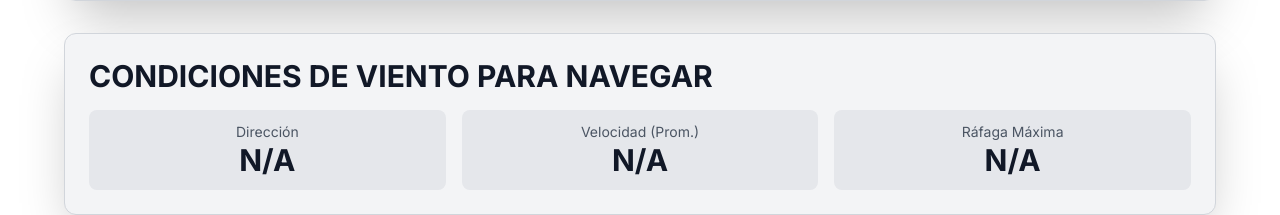
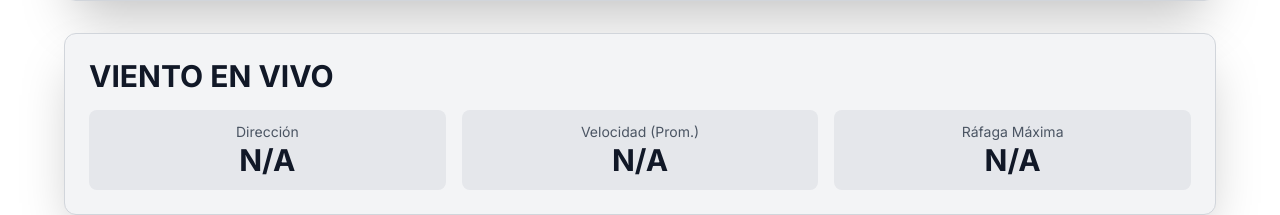
Before and after one commit to lucianoluisrossi/labajadakite, a plain HTML site: page index.html in a window 1280 px wide. Shown: the part 888-1103 px from the top of the page. Drawn offline with nearby package versions, Linux system fonts and the light colour scheme; no server answers.

Commit message:
Modify wind section title and layout adjustments
Updated the wind section title and adjusted the layout of the weather data display.

```diff
--- a/index.html
+++ b/index.html
@@ -65,7 +65,7 @@
         <!-- Las clases de fondo y borde se ajustan en JavaScript, pero el default es bg-white/gris claro -->
         <div id="wind-highlight-card" class="mt-6 lg:mt-8 p-6 rounded-xl shadow-2xl transition-all duration-300 bg-gray-100 border border-gray-300">
             <h2 class="text-3xl font-extrabold text-gray-900 mb-4 text-center md:text-left">
-                CONDICIONES DE VIENTO PARA NAVEGAR
+                VIENTO EN VIVO
             </h2>
             <div class="grid grid-cols-1 md:grid-cols-3 gap-4 text-center">
                 <div class="p-3 bg-gray-200 rounded-lg">
```
